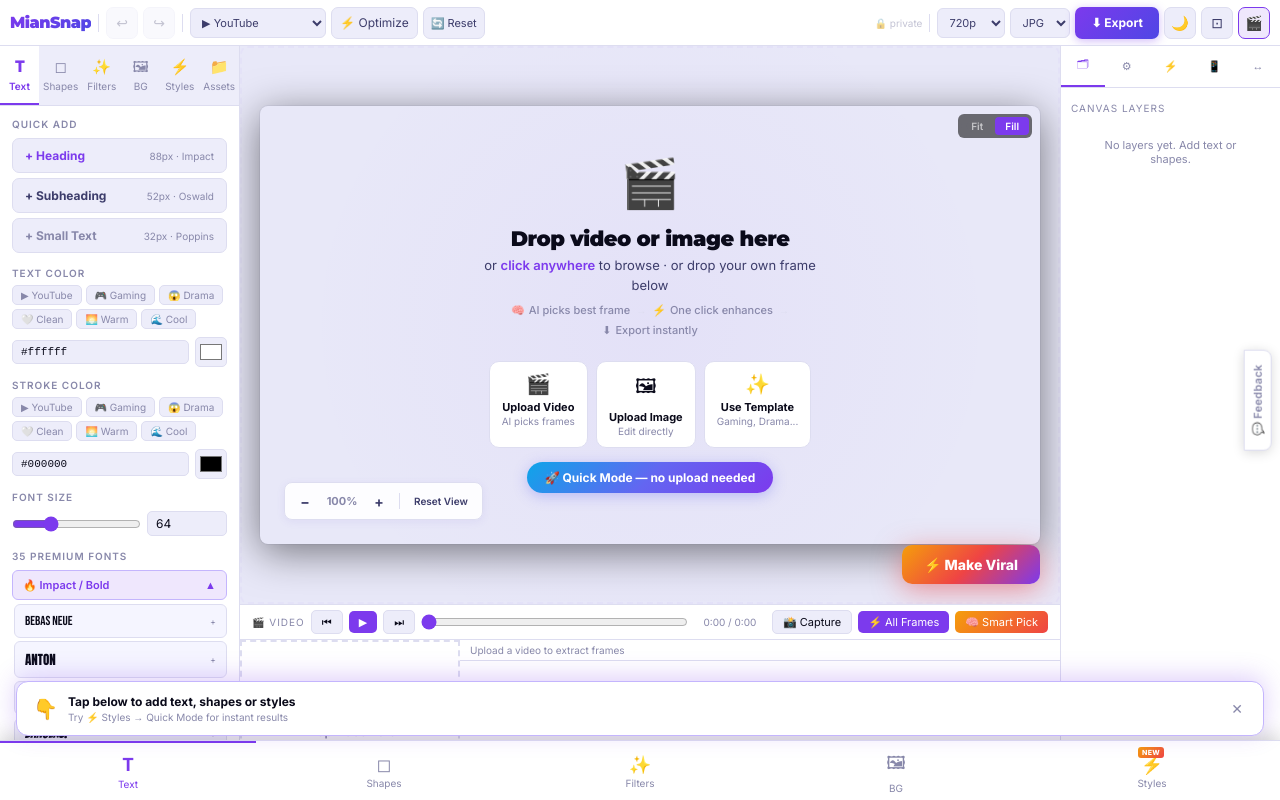
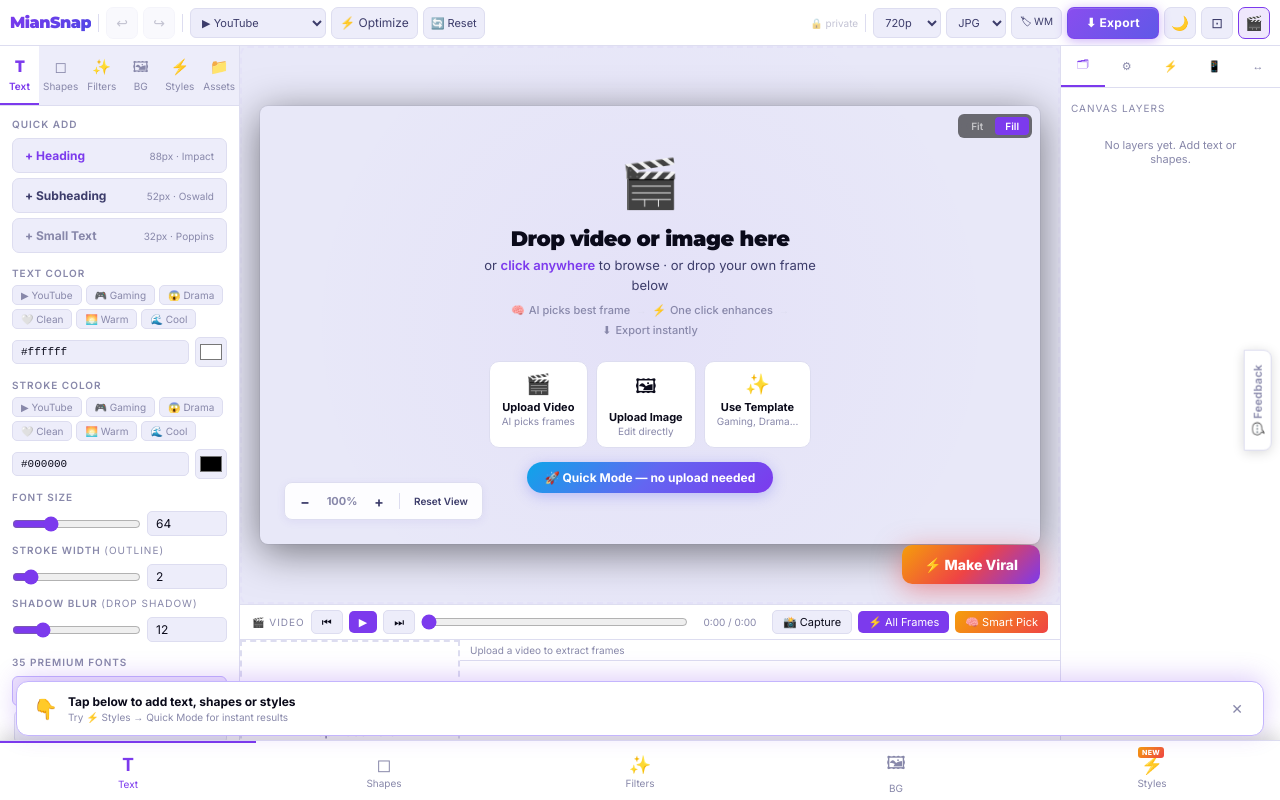
Before and after one commit to Mianhassam96/MianSnap, a React (Vite) app: page / in a window 1280 px wide. Both pictures are taken after a click on the button "Try MianSnap Now →". Built offline with nearby package versions, Linux system fonts and the light colour scheme; a web font is replaced by a local one.

Commit message:
fix: keyboard video seeking, stroke+shadow controls, watermark toggle, glassmorphic export btn, image scaling fix

```diff
--- a/src/components/BottomPanel.jsx
+++ b/src/components/BottomPanel.jsx
@@ -81,6 +81,30 @@ export default function BottomPanel() {
     stepFrame(video, fps, dir)
   }
 
+  // ── Keyboard seeking ──────────────────────────────────────────
+  useEffect(() => {
+    if (!videoUrl) return
+    const onKey = (e) => {
+      const video = videoRef.current
+      if (!video) return
+      // Don't hijack when typing in inputs
+      const tag = document.activeElement?.tagName
+      if (tag === 'INPUT' || tag === 'TEXTAREA') return
+      const obj = window.__fabricCanvas?.getActiveObject?.()
+      if (obj && (obj.type === 'i-text' || obj.type === 'textbox') && obj.isEditing) return
+
+      if (e.key === 'ArrowRight') {
+        e.preventDefault()
+        video.currentTime = Math.min(video.duration, video.currentTime + (e.shiftKey ? 5 : 1))
+      } else if (e.key === 'ArrowLeft') {
+        e.preventDefault()
+        video.currentTime = Math.max(0, video.currentTime - (e.shiftKey ? 5 : 1))
+      }
+    }
+    window.addEventListener('keydown', onKey)
+    return () => window.removeEventListener('keydown', onKey)
+  }, [videoUrl])
+
   function handleDrop(e) {
     e.preventDefault()
     const file = e.dataTransfer.files[0]
@@ -154,6 +178,11 @@ export default function BottomPanel() {
           onClick={() => { setAutoRan(false); runSmartPick() }} disabled={!videoUrl || isExtracting}>
           {isExtracting ? '⏳' : '🧠 Smart Pick'}
         </button>
+        {videoUrl && (
+          <span style={{ fontSize: 9, color: theme.textMuted, flexShrink: 0 }}>
+            ← → seek · Shift+← → ±5s
+          </span>
+        )}
       </div>
 
       {/* ── Body: video preview + frames ── */}
--- a/src/components/LeftSidebar.jsx
+++ b/src/components/LeftSidebar.jsx
@@ -105,6 +105,8 @@ export default function LeftSidebar() {
   const [textColor, setTextColor] = useState('#ffffff')
   const [strokeColor, setStrokeColor] = useState('#000000')
   const [fontSize, setFontSize] = useState(64)
+  const [strokeWidth, setStrokeWidth] = useState(2)
+  const [shadowBlur, setShadowBlur] = useState(12)
   const [openCategory, setOpenCategory] = useState(0)
   const [titles, setTitles] = useState([])
   const [titleStyle, setTitleStyle] = useState('reaction')
@@ -177,6 +179,31 @@ export default function LeftSidebar() {
     const obj = fabricCanvas.getActiveObject()
     if (obj && (obj.type === 'i-text' || obj.type === 'textbox')) {
       obj.set('fontSize', clamped)
+      fabricCanvas.renderAll()
+    }
+  }
+
+  function updateStrokeWidth(width) {
+    const clamped = Math.max(0, Math.min(20, +width || 0))
+    setStrokeWidth(clamped)
+    if (!fabricCanvas) return
+    const obj = fabricCanvas.getActiveObject()
+    if (obj && (obj.type === 'i-text' || obj.type === 'textbox')) {
+      obj.set({ strokeWidth: clamped, stroke: clamped > 0 ? strokeColor : 'transparent' })
+      fabricCanvas.renderAll()
+    }
+  }
+
+  function updateShadowBlur(blur) {
+    const clamped = Math.max(0, Math.min(60, +blur || 0))
+    setShadowBlur(clamped)
+    if (!fabricCanvas) return
+    const obj = fabricCanvas.getActiveObject()
+    if (obj && (obj.type === 'i-text' || obj.type === 'textbox')) {
+      obj.set('shadow', clamped > 0
+        ? new fabric.Shadow({ color: 'rgba(0,0,0,0.9)', blur: clamped, offsetX: 2, offsetY: 2 })
+        : null
+      )
       fabricCanvas.renderAll()
     }
   }
@@ -389,6 +416,24 @@ export default function LeftSidebar() {
                 <input type="number" style={{ ...s.sizeInput, width: 52 }} min={12} max={400}
                   value={fontSize} onChange={(e) => updateFontSize(+e.target.value)} />
               </div>
+
+              {/* Stroke width */}
+              <div style={s.sectionTitle}>Stroke Width <span style={{ color: theme.textMuted, fontWeight: 400 }}>(outline)</span></div>
+              <div style={s.row}>
+                <input type="range" style={s.sizeRange} min={0} max={20} value={strokeWidth}
+                  onChange={(e) => updateStrokeWidth(+e.target.value)} />
+                <input type="number" style={{ ...s.sizeInput, width: 52 }} min={0} max={20}
+                  value={strokeWidth} onChange={(e) => updateStrokeWidth(+e.target.value)} />
+              </div>
+
+              {/* Shadow blur */}
+              <div style={s.sectionTitle}>Shadow Blur <span style={{ color: theme.textMuted, fontWeight: 400 }}>(drop shadow)</span></div>
+              <div style={s.row}>
+                <input type="range" style={s.sizeRange} min={0} max={60} value={shadowBlur}
+                  onChange={(e) => updateShadowBlur(+e.target.value)} />
+                <input type="number" style={{ ...s.sizeInput, width: 52 }} min={0} max={60}
+                  value={shadowBlur} onChange={(e) => updateShadowBlur(+e.target.value)} />
+              </div>
             </div>
 
             {/* Font categories */}
--- a/src/components/TopBar.jsx
+++ b/src/components/TopBar.jsx
@@ -67,13 +67,36 @@ export default function TopBar() {
     window.showToast?.('🔄 Layout reset', 'info', 1500)
   }
 
+  const [watermark, setWatermark] = useState(false)
+
   function handleExport() {
     if (!fabricCanvas) return
     try {
+      // Add watermark temporarily if enabled
+      let wmObj = null
+      if (watermark) {
+        wmObj = new fabric.Text('Created with MianSnap', {
+          left: fabricCanvas.width - 12,
+          top: fabricCanvas.height - 12,
+          originX: 'right', originY: 'bottom',
+          fontSize: Math.round(fabricCanvas.width * 0.018),
+          fill: 'rgba(255,255,255,0.7)',
+          fontFamily: 'Inter, sans-serif',
+          fontWeight: 600,
+          shadow: new fabric.Shadow({ color: 'rgba(0,0,0,0.8)', blur: 6, offsetX: 1, offsetY: 1 }),
+          selectable: false, evented: false,
+        })
+        fabricCanvas.add(wmObj)
+        fabricCanvas.renderAll()
+      }
+
       const multiplier = exportQuality === '1080p' ? 1.5 : 1
       const fmt = exportFormat === 'png' ? 'png' : 'jpeg'
       const dataUrl = fabricCanvas.toDataURL({ format: fmt, quality: fmt === 'jpeg' ? 0.95 : 1, multiplier })
-      // Smart filename: platform-size.ext
+
+      // Remove watermark after export
+      if (wmObj) { fabricCanvas.remove(wmObj); fabricCanvas.renderAll() }
+
       const size = CANVAS_SIZES.find(s => s.id === canvasSize)
       const platformSlug = size?.id || 'thumbnail'
       const dims = `${fabricCanvas.width}x${fabricCanvas.height}`
@@ -200,16 +223,34 @@ export default function TopBar() {
         <option value="png">PNG</option>
       </select>
 
-      {/* Export */}
+      {/* Watermark toggle */}
+      <button
+        onClick={() => setWatermark(w => !w)}
+        title={watermark ? 'Watermark ON — click to remove' : 'Add "Created with MianSnap" watermark'}
+        style={{
+          ...iconBtn, fontSize: 10, width: 'auto', padding: '0 8px',
+          background: watermark ? theme.accentGlow : theme.bgTertiary,
+          borderColor: watermark ? theme.accent : theme.border,
+          color: watermark ? theme.accent : theme.textSecondary,
+        }}
+        onMouseEnter={(e) => hov(e, true)} onMouseLeave={(e) => hov(e, false)}
+      >
+        {watermark ? '🏷 WM ON' : '🏷 WM'}
+      </button>
+
+      {/* Export — glassmorphic gradient */}
       <button onClick={handleExport} style={{
-        padding: '0 16px', height: 32, borderRadius: 7, border: 'none',
-        background: 'linear-gradient(135deg,#7c3aed,#4f46e5)',
+        padding: '0 18px', height: 32, borderRadius: 7,
+        border: '1px solid rgba(124,58,237,0.4)',
+        background: 'linear-gradient(135deg,rgba(124,58,237,0.9),rgba(79,70,229,0.9))',
+        backdropFilter: 'blur(8px)',
         color: '#fff', fontSize: 12, fontWeight: 700, cursor: 'pointer',
-        boxShadow: '0 2px 10px rgba(124,58,237,0.35)',
+        boxShadow: '0 2px 12px rgba(124,58,237,0.4), inset 0 1px 0 rgba(255,255,255,0.15)',
         transition: 'transform 0.15s, box-shadow 0.15s', flexShrink: 0,
+        letterSpacing: '0.3px',
       }}
-        onMouseEnter={(e) => { e.currentTarget.style.transform = 'translateY(-1px)'; e.currentTarget.style.boxShadow = '0 5px 18px rgba(124,58,237,0.5)' }}
-        onMouseLeave={(e) => { e.currentTarget.style.transform = 'translateY(0)'; e.currentTarget.style.boxShadow = '0 2px 10px rgba(124,58,237,0.35)' }}
+        onMouseEnter={(e) => { e.currentTarget.style.transform = 'translateY(-1px)'; e.currentTarget.style.boxShadow = '0 6px 20px rgba(124,58,237,0.6), inset 0 1px 0 rgba(255,255,255,0.2)' }}
+        onMouseLeave={(e) => { e.currentTarget.style.transform = 'translateY(0)'; e.currentTarget.style.boxShadow = '0 2px 12px rgba(124,58,237,0.4), inset 0 1px 0 rgba(255,255,255,0.15)' }}
       >⬇ Export</button>
 
       {/* Theme */}
--- a/src/utils/imageUtils.js
+++ b/src/utils/imageUtils.js
@@ -39,10 +39,7 @@ export function scaleImageToCanvas(img, canvasW, canvasH, mode = 'cover') {
 
 /**
  * Apply image to canvas background with correct scaling.
- * @param {fabric.Canvas} fabricCanvas
- * @param {string} dataUrl
- * @param {'cover'|'contain'} mode
- * @param {Function} [onDone]
+ * Auto-detects aspect ratio and always covers canvas perfectly.
  */
 export function applyImageAsBackground(fabricCanvas, dataUrl, mode = 'cover', onDone) {
   if (!fabricCanvas || !dataUrl) return
@@ -50,11 +47,15 @@ export function applyImageAsBackground(fabricCanvas, dataUrl, mode = 'cover', on
   fabric.Image.fromURL(dataUrl, (img) => {
     const props = scaleImageToCanvas(img, fabricCanvas.width, fabricCanvas.height, mode)
     img.set(props)
+    // Auto-detect aspect ratio and resize canvas if very different
+    const imgRatio = img.width / img.height
+    const canvasRatio = fabricCanvas.width / fabricCanvas.height
+    // Only snap canvas to 9:16 if image is clearly portrait (e.g. TikTok)
     fabricCanvas.setBackgroundImage(img, () => {
       fabricCanvas.renderAll()
       onDone?.()
     })
-  })
+  }, { crossOrigin: 'anonymous' })
 }
 
 /**
```
